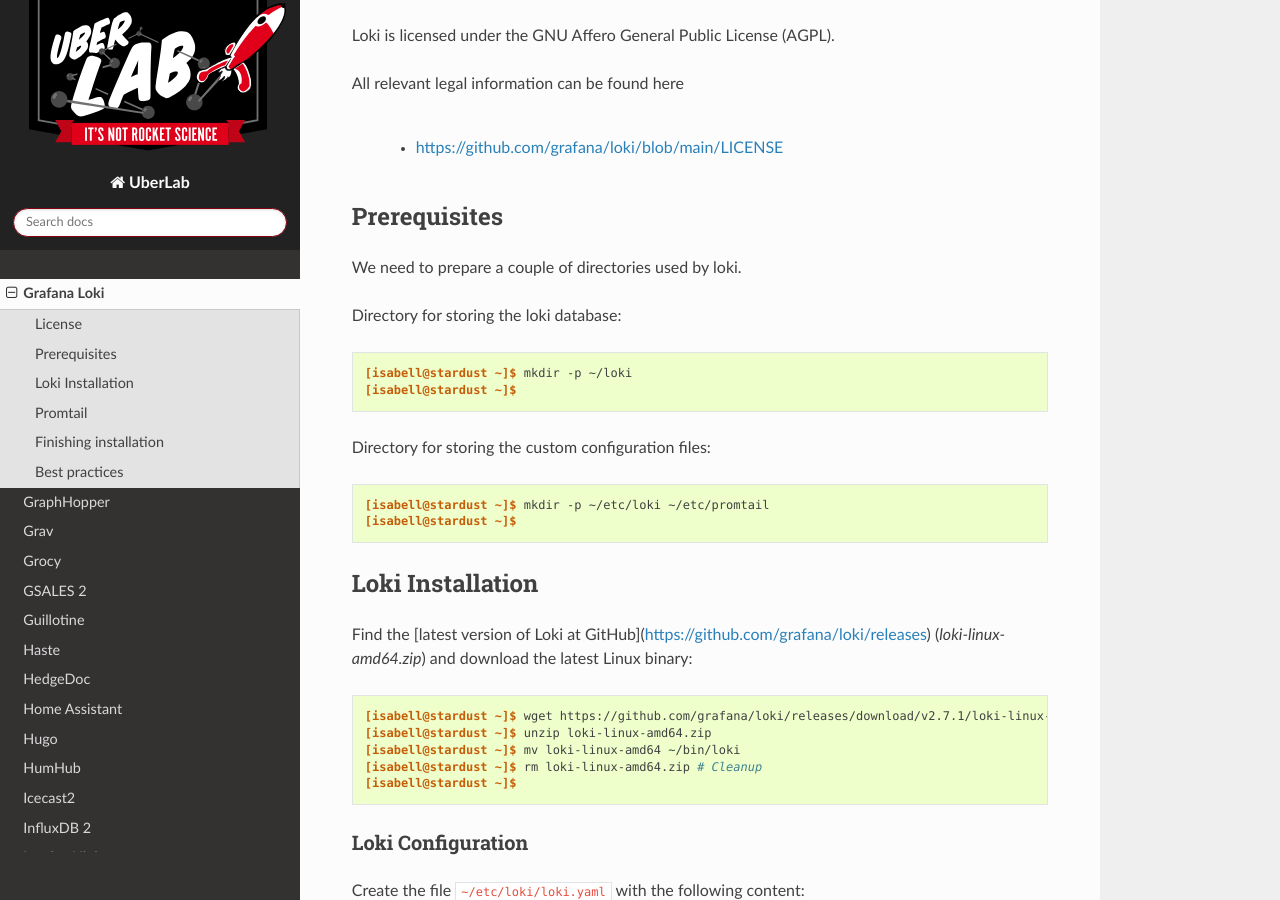
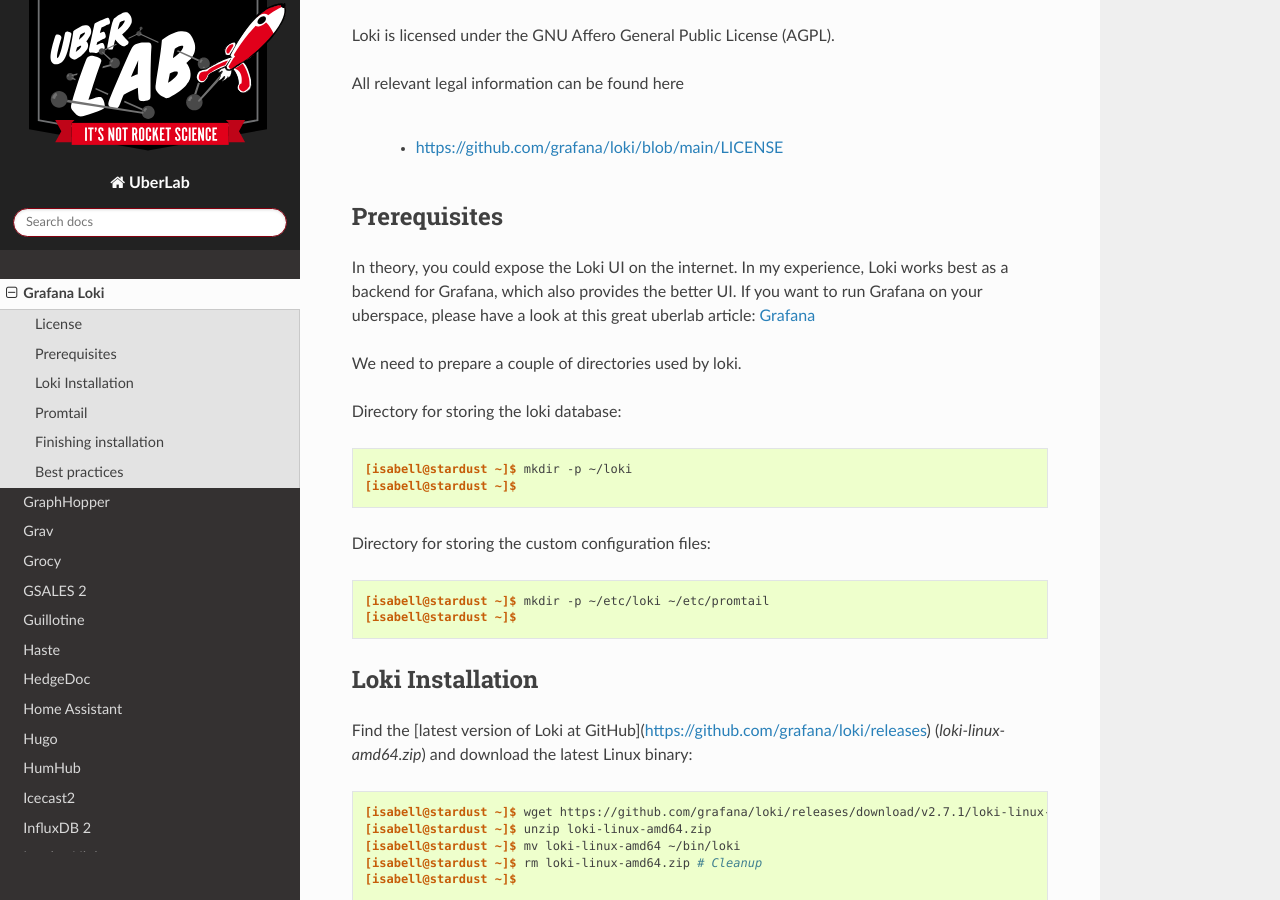
Before and after one commit to Uberspace/lab, a Sphinx documentation site: the page built from source/guide_grafana-loki.rst, in a window 1280 px wide and 900 px high, scrolled down 1534 px. Built offline with Sphinx 7.4.7 and the Read the Docs theme 2.0.0, drawn with Linux system fonts in a browser that asks for light colours.

Commit message:
Add preamble to hava Grafana installed to Loki manual

```diff
--- a/source/guide_grafana-loki.rst
+++ b/source/guide_grafana-loki.rst
@@ -40,6 +40,10 @@
 
 Prerequisites
 =============
+
+In theory, you could expose the Loki UI on the internet.
+In my experience, Loki works best as a backend for Grafana, which also provides the better UI.
+If you want to run Grafana on your uberspace, please have a look at this great uberlab article: :lab:`Grafana <guide_grafana>`
 
 We need to prepare a couple of directories used by loki.
 
```
